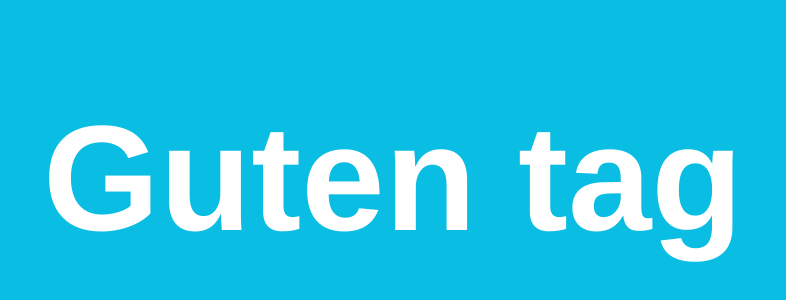
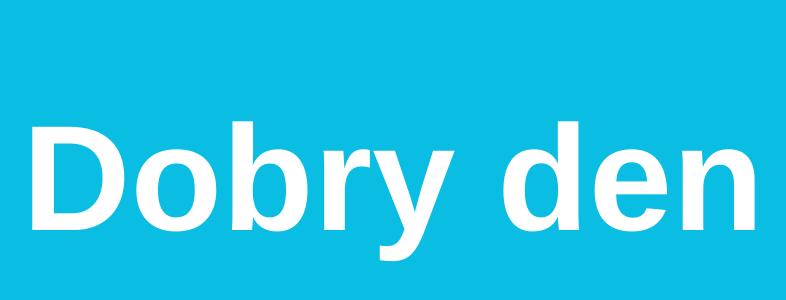
Before and after one commit to VKorelsky/git-demo, a plain HTML site: page index.html in a window 1280 px wide. Shown: the part 298-598 px from the top of the page, without its empty margins (255-1041 px from the left). Drawn offline with Linux system fonts and the light colour scheme.

Commit message:
changed text

```diff
--- a/index.html
+++ b/index.html
@@ -27,6 +27,6 @@
 </style>
 
 <body>
-    <p>Guten tag</p>
+    <p>Dobry den</p>
 </body>
 </html>
```
